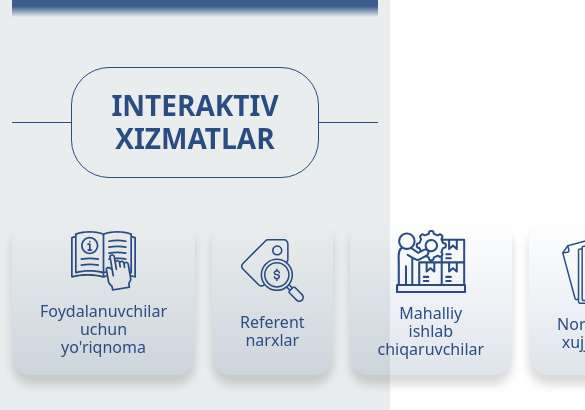
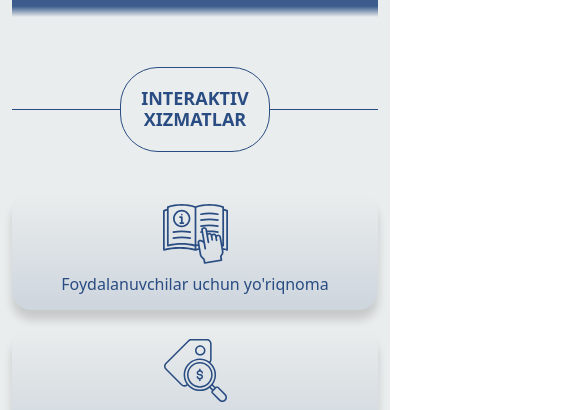
Before and after one commit to Azizbek6810/farm.verstka, a plain HTML site: page index.html in a window 390 px wide. Shown: the part 964-1374 px from the top of the page, 585 px wide, since content can reach past the window. Drawn offline with nearby package versions, Linux system fonts and the light colour scheme; no server answers; files whose address does not match are found by name.

Commit message:
home css change style

```diff
--- a/assets/styles/home.css
+++ b/assets/styles/home.css
@@ -224,7 +224,7 @@
 .category_image img {
     transition: all 0.3s ease;
     object-fit: contain;
-    width: 185px;
+    width: 100%;
     height: 110px;
     margin-bottom: 10px;
     border-radius: 10px;
@@ -559,10 +559,12 @@
     .carousel-item img {
         height: 500px;
     }
+
 }
 
 @media (max-width: 1199.98px) {
 
+    /* Hero section */
     .hero {
         margin-bottom: 50px;
     }
@@ -591,6 +593,11 @@
 
     .carousel-item img {
         height: 410px;
+    }
+
+    /* Interactive service section */
+    .title_text {
+        font-size: 22px;
     }
 }
 
@@ -631,6 +638,16 @@
     .carousel-item img {
         height: 340px;
     }
+
+    /* Interactive service section */
+    .title_text {
+        font-size: 18px;
+        padding: 20px;
+    }
+
+    .interactive_service__item--wrapper {
+        flex-direction: column;
+    }
 }
 
 @media (max-width: 767.98px) {
```
